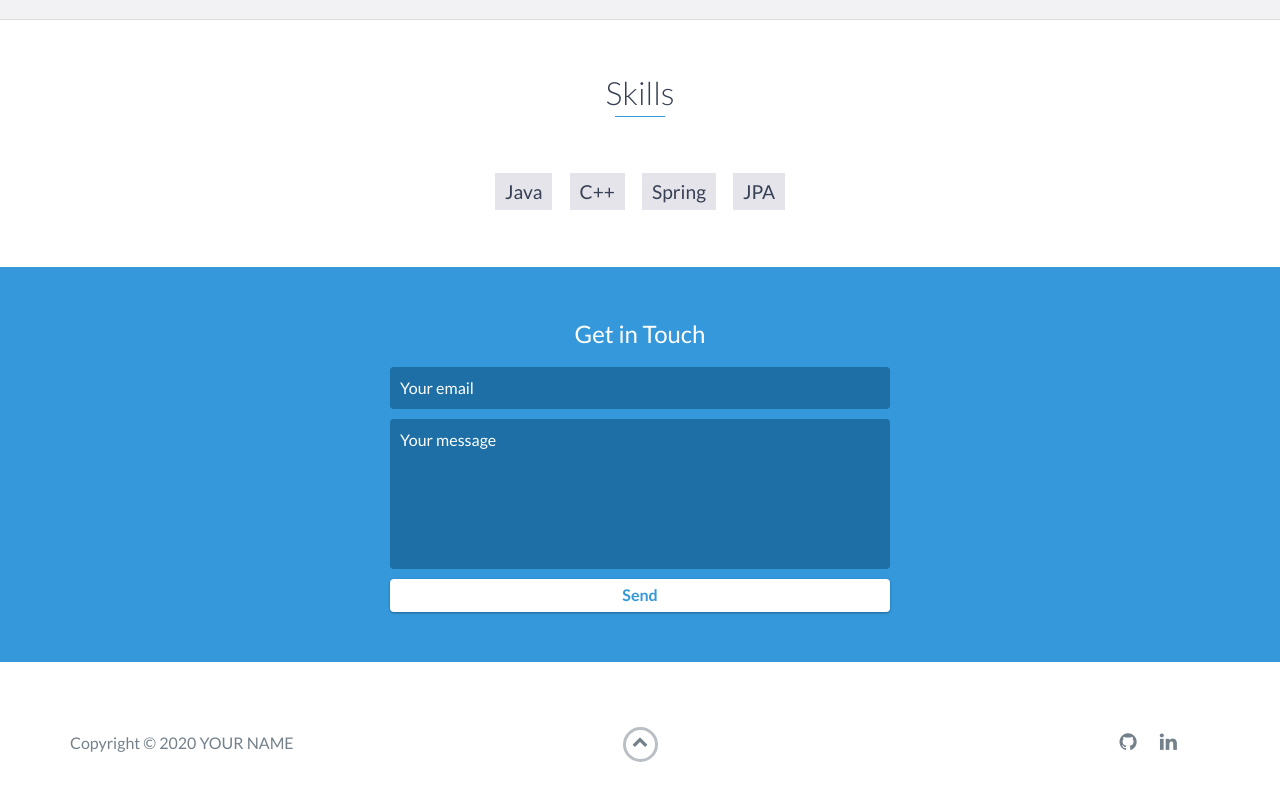
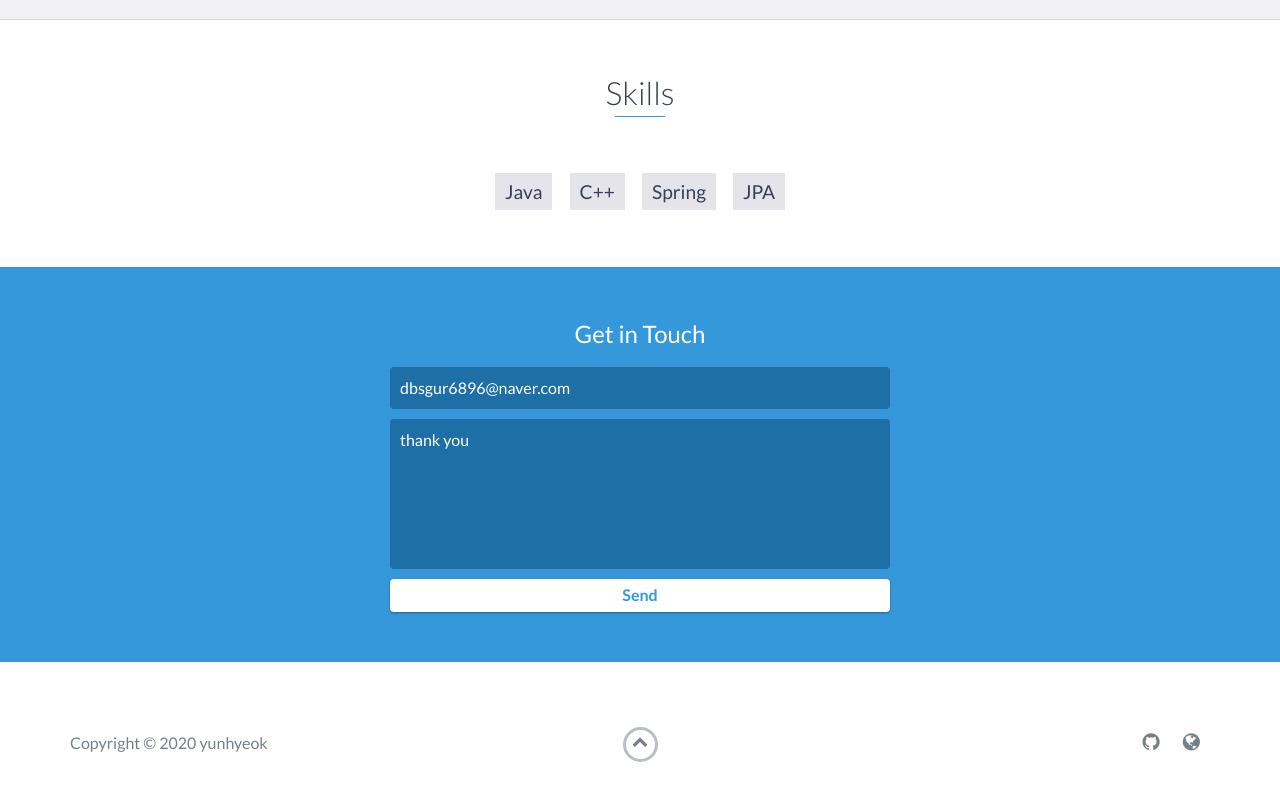
Before and after one commit to syh24/syh24.github.io, a website: page index.html in a window 1280 px wide. Shown: the part 2969-3769 px from the top of the page. Drawn offline with nearby package versions, Linux system fonts and the light colour scheme.

Commit message:
Update index.html

```diff
--- a/index.html
+++ b/index.html
@@ -185,8 +185,8 @@
         <div id="contact-form">
             <form method="POST" action="https://formspree.io/email@email.com">
                 <input type="hidden" name="_subject" value="Contact request from personal website" />
-                <input type="email" name="_replyto" placeholder="Your email" required>
-                <textarea name="message" placeholder="Your message" required></textarea>
+                <input type="email" name="_replyto" placeholder="dbsgur6896@naver.com" required>
+                <textarea name="message" placeholder="thank you" required></textarea>
                 <button type="submit">Send</button>
             </form>
         </div>
@@ -199,7 +199,7 @@
             <div class="row">
                 <div class="col-sm-5 copyright">
                     <p>
-                        Copyright &copy; 2020 YOUR NAME
+                        Copyright &copy; 2020 yunhyeok
                     </p>
                 </div>
                 <div class="col-sm-2 top">
@@ -213,10 +213,7 @@
                             <a href="https://github.com/syh24" target="_blank"><i class="fa fa-github" aria-hidden="true"></i></a>
                         </li>
                         <li>
-                            <a href="https://linkedin.com/" target="_blank"><i class="fa fa-linkedin" aria-hidden="true"></i></a>
-                        </li>
-                        <li>
-                            <a href="https://plus.google.com/" target="_blank"><i class="fa fa-blog" aria-hidden="true"></i></a>
+                            <a href="https://syh1.tistory.com/" target="_blank"><i class="fa fa-globe" aria-hidden="true"></i></a>
                         </li>
                     </ul>
                 </div>
```
